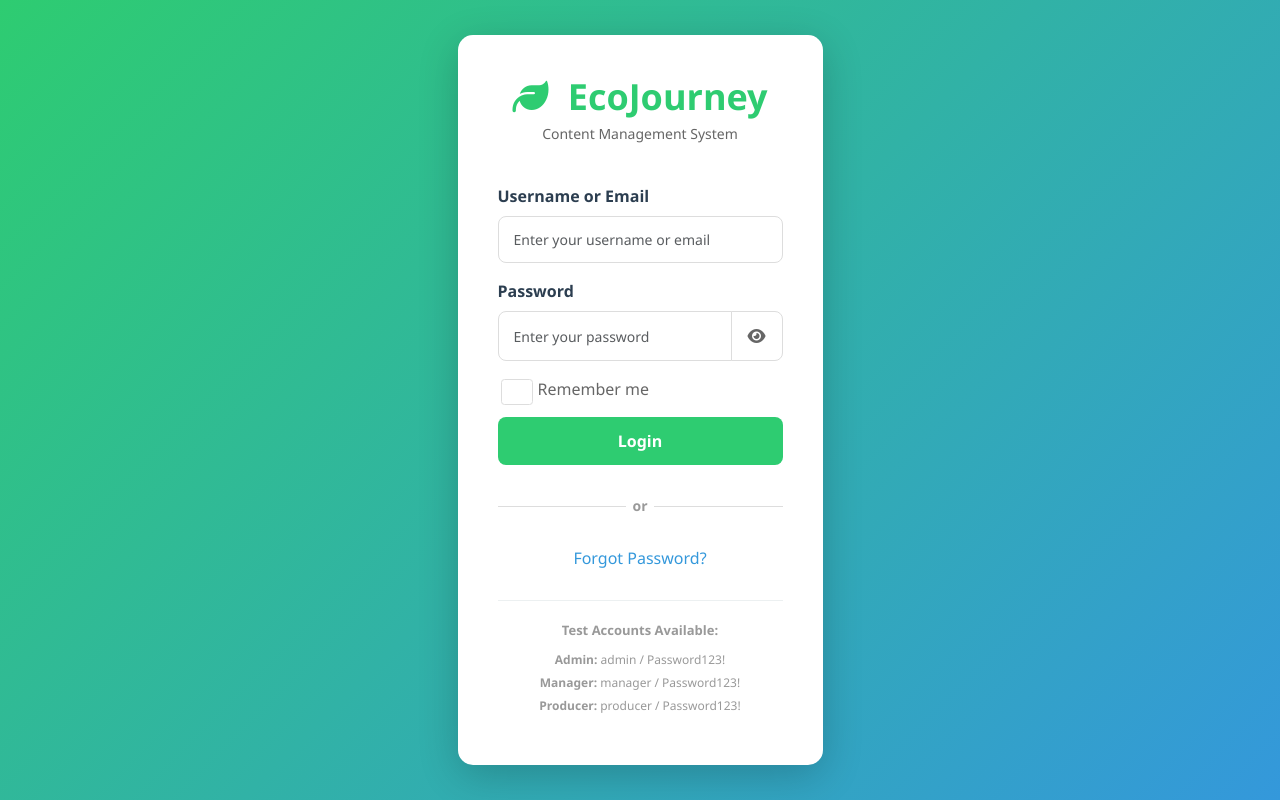
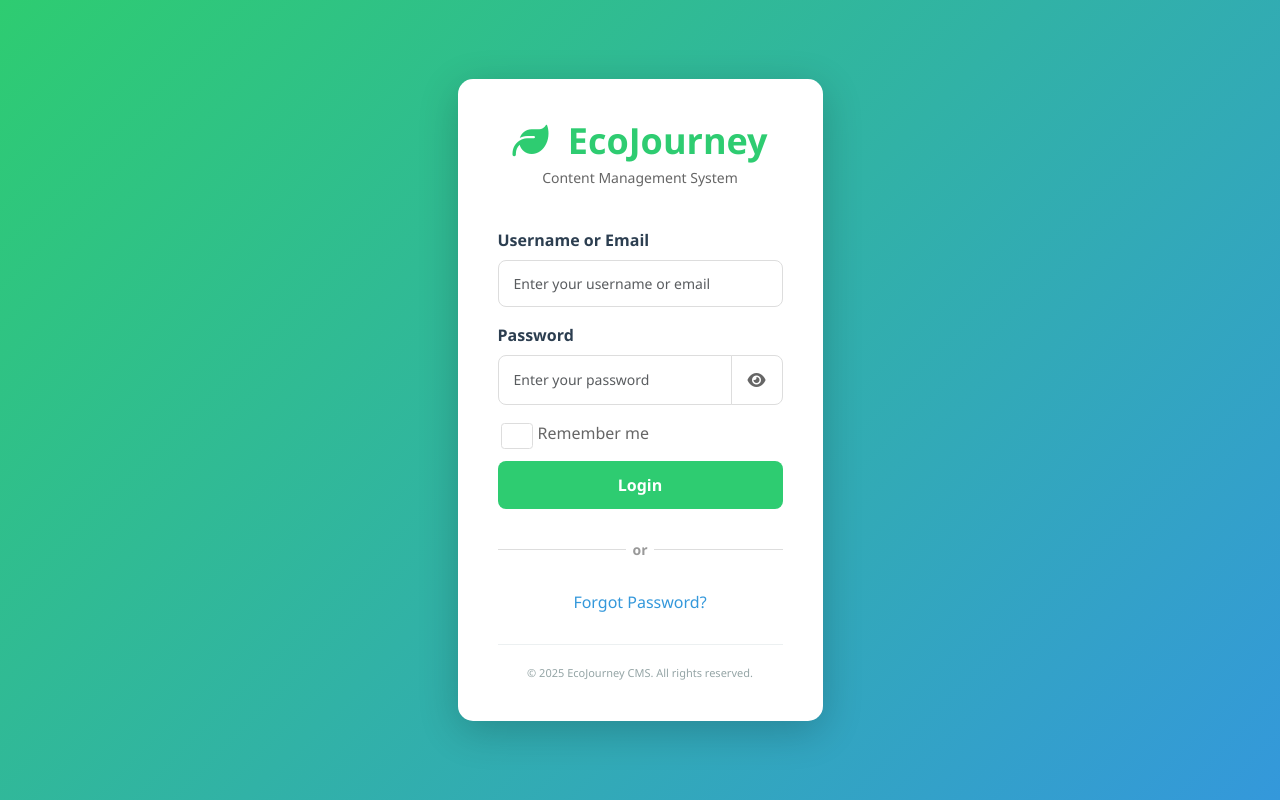
Before and after one commit to AlisyaAfiz/C300-EcoJourney, a Django app: page /login/ in a window 1280 px wide. Run offline with Django 4.2, Linux system fonts and the light colour scheme.

Commit message:
Hide test account credentials from login page display

```diff
--- a/frontend/templates/login.html
+++ b/frontend/templates/login.html
@@ -58,10 +58,7 @@
             </div>
 
             <div class="auth-footer">
-                <p style="font-weight: 600; margin-bottom: 10px;">Test Accounts Available:</p>
-                <p style="font-size: 12px; margin-bottom: 5px;"><strong>Admin:</strong> admin / Password123!</p>
-                <p style="font-size: 12px; margin-bottom: 5px;"><strong>Manager:</strong> manager / Password123!</p>
-                <p style="font-size: 12px; margin-bottom: 10px;"><strong>Producer:</strong> producer / Password123!</p>
+                <p style="font-size: 11px; color: #95a5a6;">© 2025 EcoJourney CMS. All rights reserved.</p>
             </div>
         </div>
     </div>
--- a/login.html
+++ b/login.html
@@ -299,11 +299,7 @@
             </div>
 
             <div class="auth-footer">
-                <p style="font-weight: 600; margin-bottom: 10px;">Test Accounts Available:</p>
-                <p style="font-size: 12px; margin-bottom: 5px;"><strong>Admin:</strong> admin / Password123!</p>
-                <p style="font-size: 12px; margin-bottom: 5px;"><strong>Manager:</strong> manager / Password123!</p>
-                <p style="font-size: 12px; margin-bottom: 10px;"><strong>Producer:</strong> producer / Password123!</p>
-                <p style="font-size: 11px; color: #95a5a6;">Django backend at http://127.0.0.1:8000/</p>
+                <p style="font-size: 11px; color: #95a5a6;">© 2025 EcoJourney CMS. All rights reserved.</p>
             </div>
         </div>
     </div>
```
